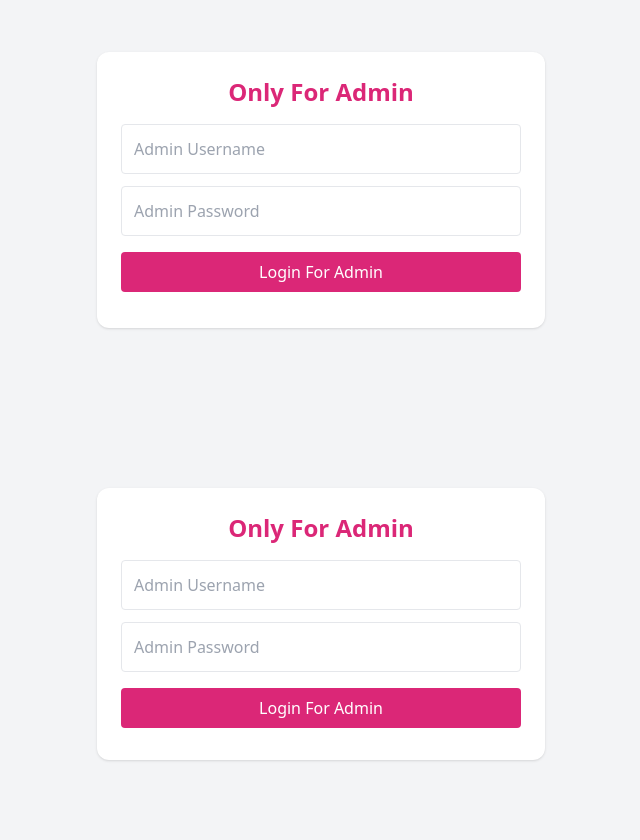
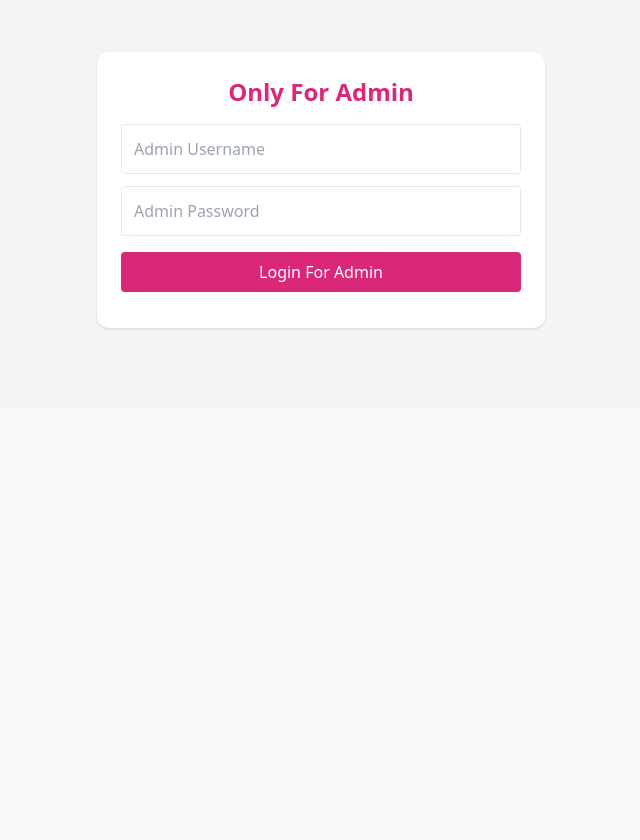
Before and after one commit to dipanshu123321/Neha.com, a plain HTML site: page public/about.html in a window 1280 px wide. Shown: the part 456-1296 px from the top of the page, without its empty margins (319-959 px from the left). After the commit the page ends 864 px from the top, so only its background shows below. Drawn offline with nearby package versions, Linux system fonts and the light colour scheme.

Commit message:
Remove admin login section from about.html
Removed the admin login section from the about page.

```diff
--- a/public/about.html
+++ b/public/about.html
@@ -69,28 +69,6 @@
     <p id="loginMsg" class="text-center text-red-500 mt-3"></p>
   </div>
 </section>
-<!-- 🔒 ADMIN LOGIN -->
-<section class="py-20 bg-gray-100">
-  <div class="max-w-md mx-auto bg-white p-6 rounded-xl shadow">
-
-    <h2 class="text-2xl font-bold text-center text-pink-600 mb-4">
-      Only For Admin
-    </h2>
-
-    <input id="adminUser" type="text" placeholder="Admin Username"
-      class="w-full mb-3 p-3 border rounded">
-
-    <input id="adminPass" type="password" placeholder="Admin Password"
-      class="w-full mb-4 p-3 border rounded">
-
-    <button onclick="adminLogin()"
-      class="w-full bg-pink-600 text-white py-2 rounded hover:bg-pink-700">
-      Login For Admin
-    </button>
-
-    <p id="loginMsg" class="text-center text-red-500 mt-2"></p>
-  </div>
-</section>
 
 <script>
 function adminLogin(){
```
